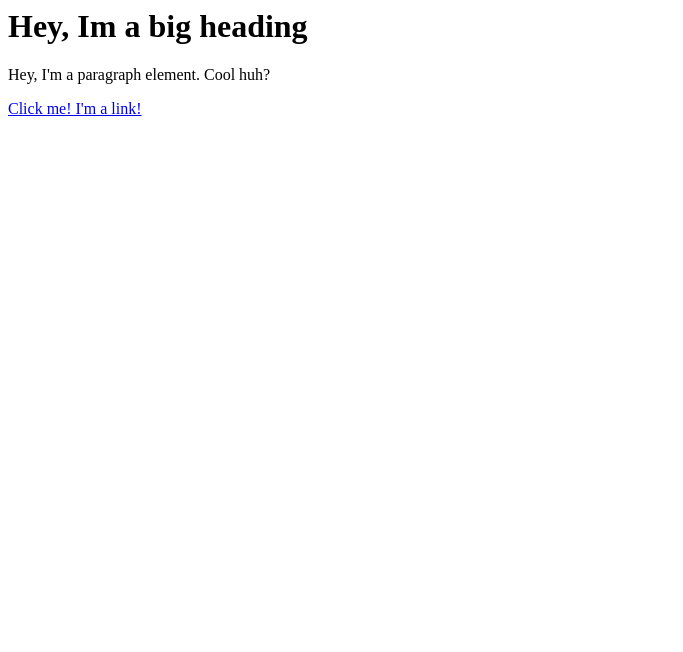
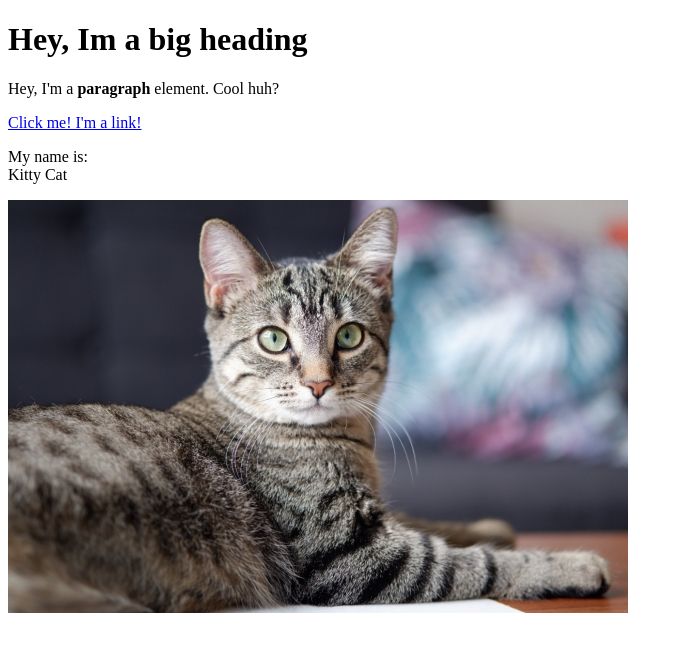
Before and after one commit to rheriprasetyo/cartoon-hero, a plain HTML site: page test.html in a window 1280 px wide. Shown: the whole page, without its empty margins (0-683 px from the left). Drawn offline with Linux system fonts and the light colour scheme.

Commit message:
Added a cat image and few more elements

```diff
--- a/test.html
+++ b/test.html
@@ -1,3 +1,18 @@
-<h1>Hey, Im a big heading</h1>
-<p>Hey, I'm a paragraph element. Cool huh?</p>
-<a href="https://google.com" target="_blank" title="Let's go to Google">Click me! I'm a link!</a>
+<!DOCTYPE html>
+<html lang="en">
+<head>
+    <meta charset="UTF-8">
+    <meta http-equiv="X-UA-Compatible" content="IE=edge">
+    <meta name="viewport" content="width=device-width, initial-scale=1.0">
+    <title>Test Page</title>
+</head>
+<body>
+    <h1>Hey, Im a big heading</h1>
+    <p>Hey, I'm a <b>paragraph</b> element. Cool huh?</p>
+    <a href="https://google.com" target="_blank" title="Let's go to Google">Click me! I'm a link!</a>
+    <p>My name is: <br>
+        Kitty Cat
+    </p>
+    <img src="img/cat.jpg" alt="">
+</body>
+</html>
```
Also changed, not shown: img/cat.jpg (added).
